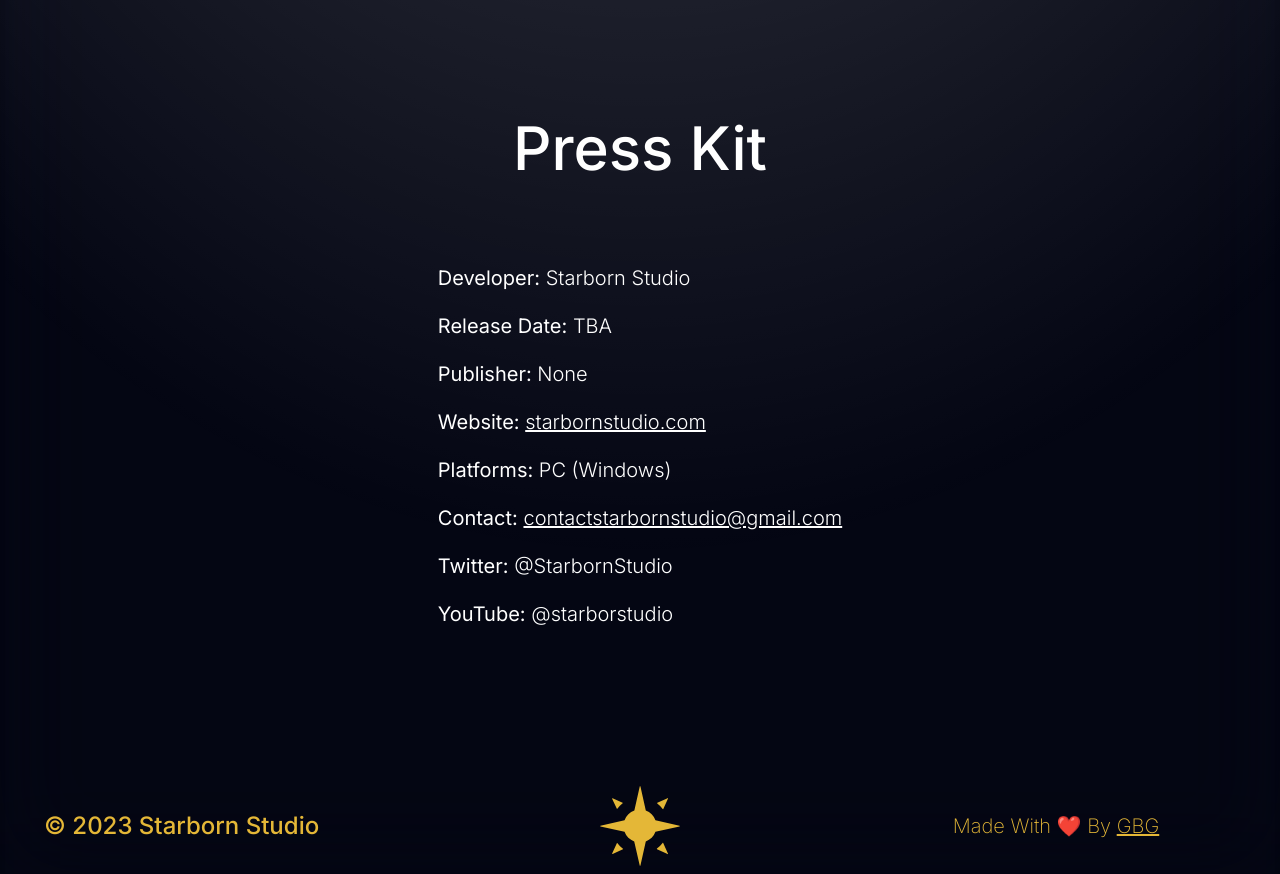
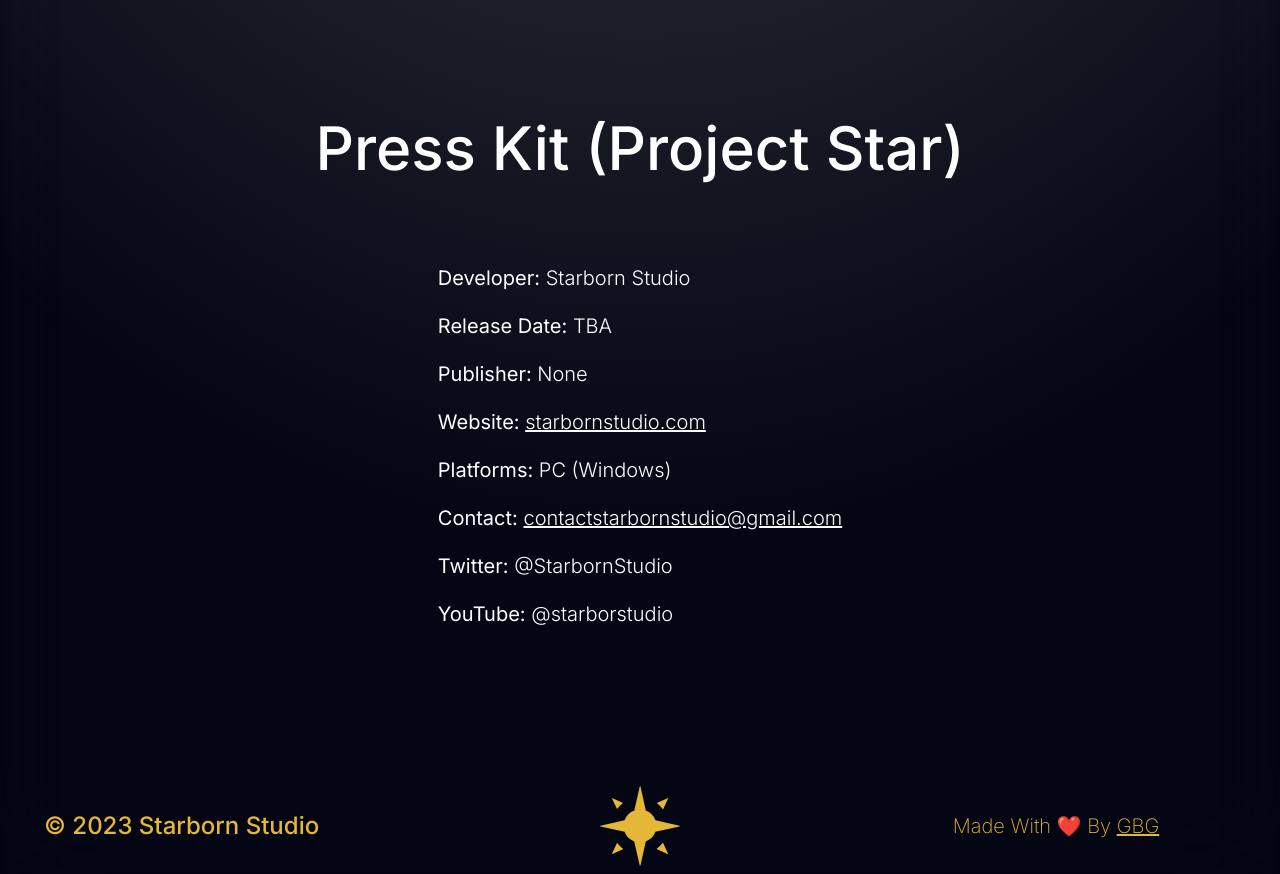
Before and after one commit to GabrielBG0/starborn-studio, a Next.js app: page / in a window 1280 px wide. Shown: the part 1538-2412 px from the top of the page. Built offline with nearby package versions, Linux system fonts and the light colour scheme.

Commit message:
final touchups

```diff
--- a/src/app/page.tsx
+++ b/src/app/page.tsx
@@ -41,7 +41,7 @@ export default function Home() {
                 on it!
               </p>
             </Section>
-            <Section id="PressKit" title="Press Kit">
+            <Section id="PressKit" title="Press Kit (Project Star)">
               <p>
                 <b> Developer:</b> Starborn Studio
               </p>
```
